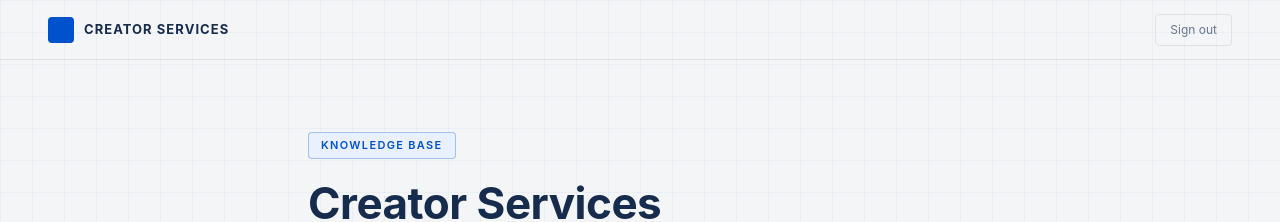
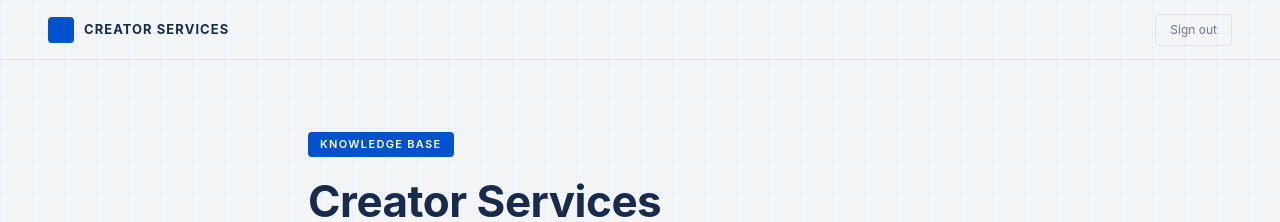
Before and after one commit to valerijssal/creator-kb-2, a Next.js app: page / in a window 1280 px wide. Shown: the top 222 px of the page. Built offline with nearby package versions, Linux system fonts and the light colour scheme; no server answers.

Commit message:
solid pill for knowledge base label

```diff
--- a/app/page.tsx
+++ b/app/page.tsx
@@ -65,7 +65,7 @@ export default function Home() {
 
       <main style={{ maxWidth: '760px', margin: '0 auto', padding: '72px 48px 80px' }}>
         <div style={{ marginBottom: '48px' }}>
-          <div style={{ display: 'inline-block', background: 'var(--accent-light)', border: '1px solid rgba(0,82,204,0.3)', color: 'var(--accent)', fontSize: '11px', fontWeight: '600', letterSpacing: '0.12em', textTransform: 'uppercase', padding: '4px 12px', borderRadius: '4px', marginBottom: '20px' }}>
+          <div style={{ display: 'inline-block', background: 'var(--accent)', border: 'none', color: '#ffffff', fontSize: '11px', fontWeight: '600', letterSpacing: '0.12em', textTransform: 'uppercase', padding: '4px 12px', borderRadius: '4px', marginBottom: '20px' }}>
             Knowledge Base
           </div>
           <h1 style={{ fontSize: '44px', fontWeight: '700', lineHeight: 1.1, letterSpacing: '-0.5px', marginBottom: '12px' }}>
```
